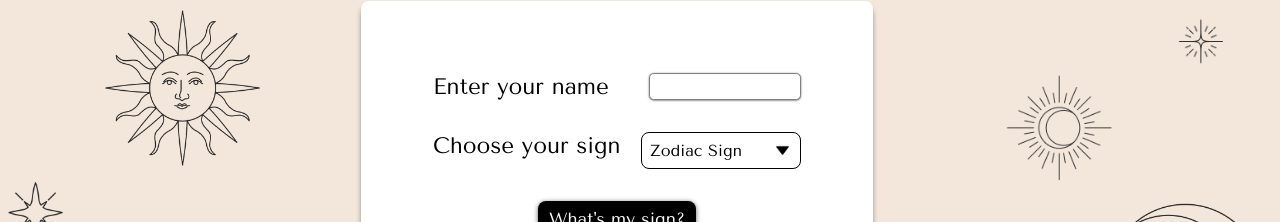
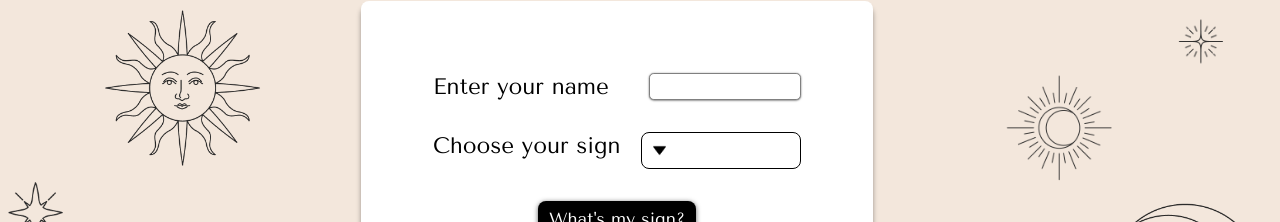
Before and after one commit to ReactFED22G-LMNJ/Horoskop, a React (Vite) app: page / in a window 1280 px wide. Shown: the part 239-461 px from the top of the page. Built offline with nearby package versions, Linux system fonts and the light colour scheme; a web font is replaced by a local one.

Commit message:
added interface props for drop down menu

```diff
--- a/src/components/DropDown.tsx
+++ b/src/components/DropDown.tsx
@@ -2,7 +2,11 @@ import { useEffect, useRef, useState } from 'react';
 import styled from 'styled-components';
 import TriangleArrow from '/assets/triangle-arrow.png';
 
-const ZodiacDropdown = () => {
+interface Props {
+  label: string;
+}
+
+const ZodiacDropdown: React.FC<Props> = ({ label }) => {
   const [showDropdown, setShowDropdown] = useState(false);
   const [selectedZodiac, setSelectedZodiac] = useState<string | null>(null);
   const dropdownRef = useRef<HTMLDivElement>(null);
@@ -41,7 +45,7 @@ const ZodiacDropdown = () => {
   return (
     <Dropdown ref={dropdownRef}>
       <DropdownButton onClick={() => setShowDropdown(!showDropdown)}>
-        {selectedZodiac || 'Zodiac Sign'}
+        {selectedZodiac || label }
       <TriangleArrowIcon src={TriangleArrow} alt="arrow down icon" />
       </DropdownButton>
       <DropdownContent show={showDropdown}>
@@ -94,6 +98,7 @@ const DropdownContent = styled.div`
   margin-top: 0.5rem;
   font-family: 'Tenor Sans', sans-serif;
   border-radius: 0.5rem;
+  font-size: 1rem;
 `;
 
 const ZodiacSign = styled.div`
```
